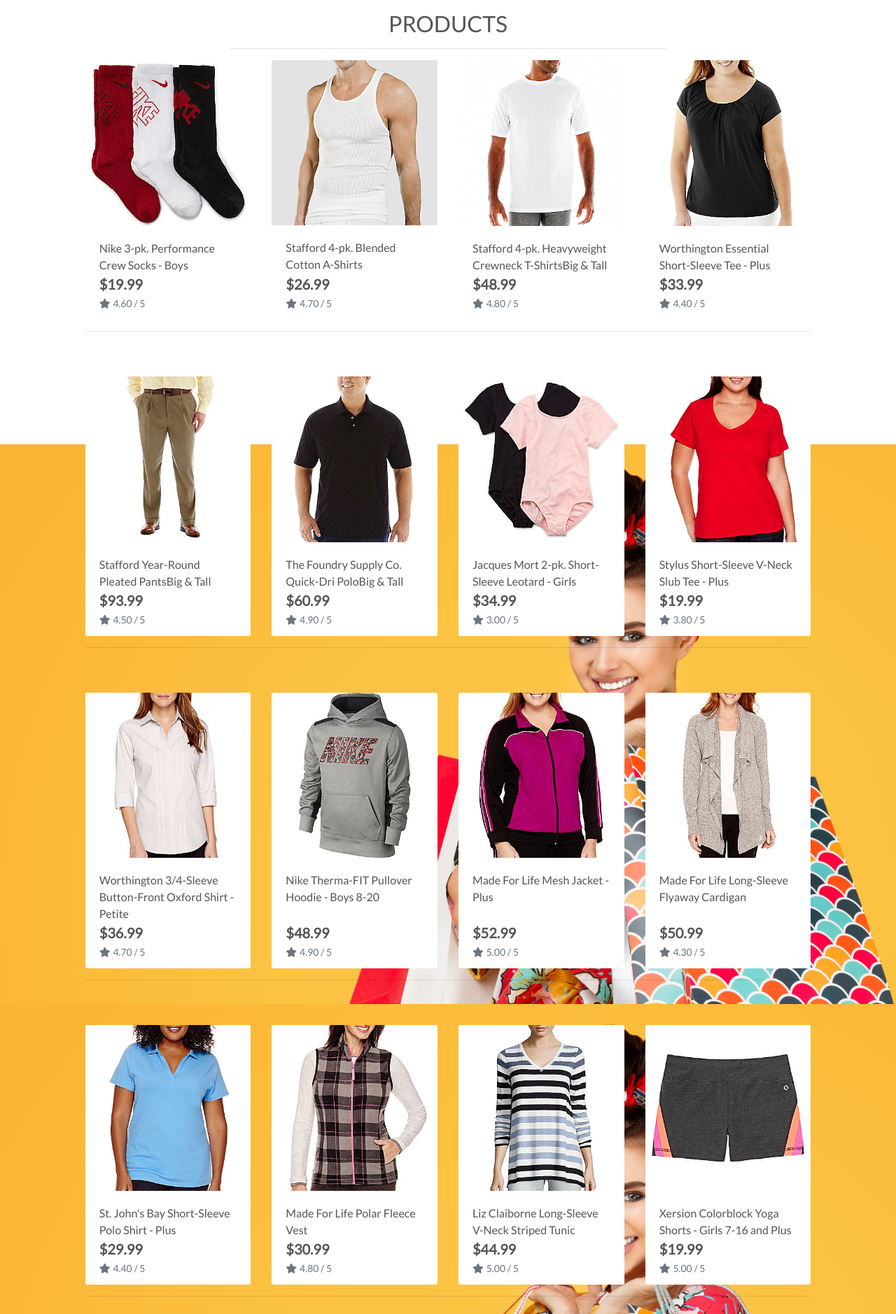
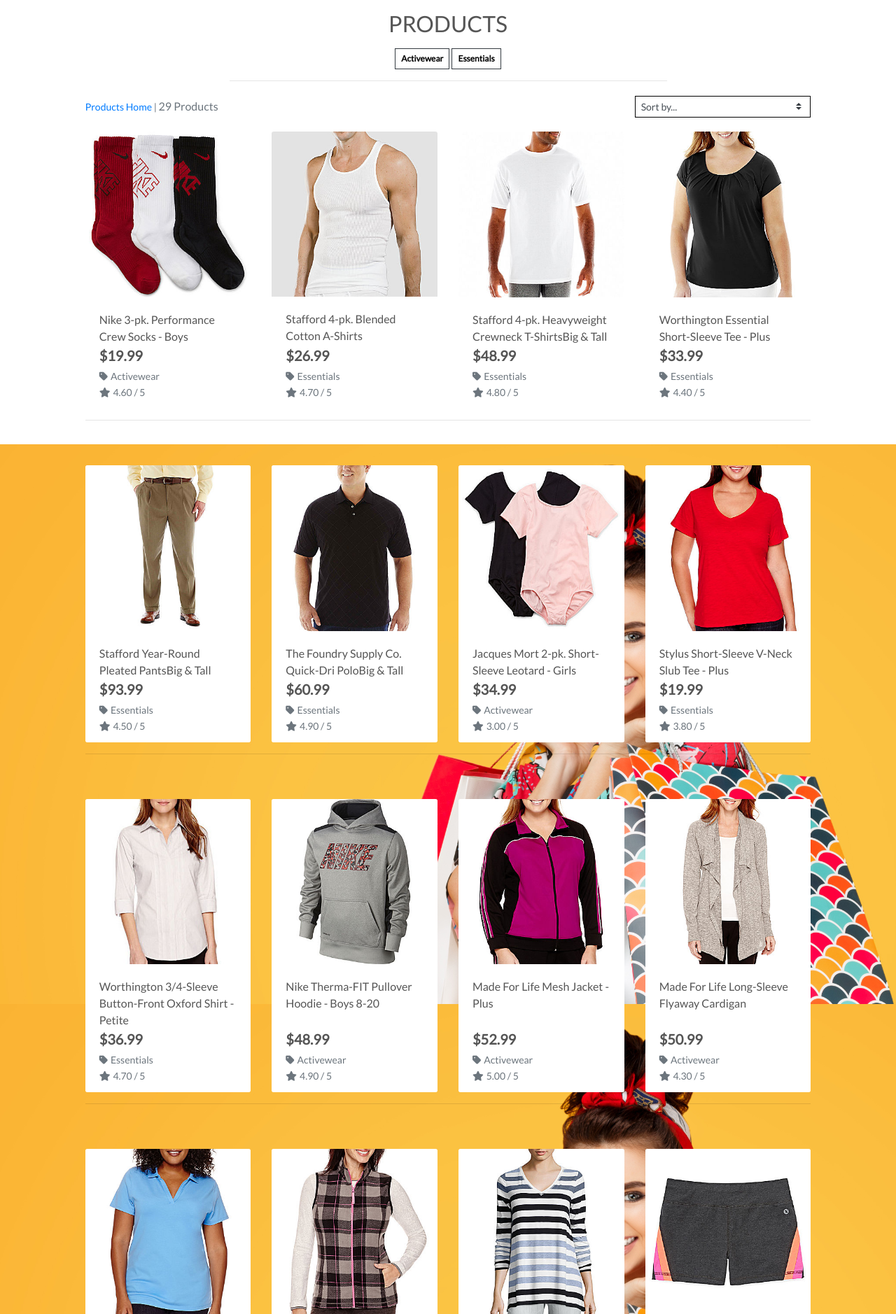
Before and after one commit to h7qju7ts/boutique_ado_v1, a Django app: a page that uses templates/includes/main-nav.html in a window 1280 px wide. Shown: the part 165-2043 px from the top of the page at 70% size. Run offline with Django 3.2, Linux system fonts and the light colour scheme; data comes from the database, SQL or seed files in the repository; some libraries are stand-ins or nearby versions.

Commit message:
added sorting and product counts to page

```diff
--- a/products/templates/products/products.html
+++ b/products/templates/products/products.html
@@ -15,12 +15,41 @@
         <div class="row">
             <div class="col text-center mt-3">
                 <h2 class="logo-font">Products</h2>
+                {% for c in current_categories %}
+                    <a class="category-badge text-decoration-none" href="{% url 'products' %}?category={{ c.name }}">
+                        <span class="p-2 mt-2 badge badge-white text-black rounded-0 border border-dark">{{ c.friendly_name }}</span>
+                    </a>
+                {% endfor %}
                 <hr class="w-50 mb-1">
             </div>
         </div>
         <div class="row">
             <div class="product-container col-10 offset-1">
-                <div class="row mt-1 mb-2"></div>
+                <div class="row mt-1 mb-2">
+                    <div class="col-12 col-md-6 my-auto order-md-last d-flex justify-content-center justify-content-md-end">
+                        <div class="sort-select-wrapper w-50">
+                            <select id="sort-selector" class="custom-select custom-select-sm rounded-0 border border-{% if current_sorting != 'None_None' %}info{% else %}black{% endif %}">
+                                <option value="reset" {% if current_sorting == 'None_None' %}selected{% endif %}>Sort by...</option>
+                                <option value="price_asc" {% if current_sorting == 'price_asc' %}selected{% endif %}>Price (low to high)</option>
+                                <option value="price_desc" {% if current_sorting == 'price_desc' %}selected{% endif %}>Price (high to low)</option>
+                                <option value="rating_asc" {% if current_sorting == 'rating_asc' %}selected{% endif %}>Rating (low to high)</option>
+                                <option value="rating_desc" {% if current_sorting == 'rating_desc' %}selected{% endif %}>Rating (high to low)</option>
+                                <option value="name_asc" {% if current_sorting == 'name_asc' %}selected{% endif %}>Name (A-Z)</option>
+                                <option value="name_desc" {% if current_sorting == 'name_desc' %}selected{% endif %}>Name (Z-A)</option>
+                                <option value="category_asc" {% if current_sorting == 'category_asc' %}selected{% endif %}>Category (A-Z)</option>
+                                <option value="category_desc" {% if current_sorting == 'category_desc' %}selected{% endif %}>Category (Z-A)</option>
+                            </select>
+                        </div>
+                    </div>
+                    <div class="col-12 col-md-6 order-md-first">
+                        <p class="text-muted mt-3 text-center text-md-left">
+                            {% if search_term or current_categories or current_sorting != 'None_None' %}
+                                <span class="small"><a href="{% url 'products' %}">Products Home</a> | </span>
+                            {% endif %}
+                            {{ products|length }} Products{% if search_term %} found for <strong>"{{ search_term }}"</strong>{% endif %}
+                        </p>
+                    </div>
+                </div>
                 <div class="row">
                     {% for product in products %}
                         <div class="col-sm-6 col-md-6 col-lg-4 col-xl-3">
@@ -41,6 +70,13 @@
                                     <div class="row">
                                         <div class="col">
                                             <p class="lead mb-0 text-left font-weight-bold">${{ product.price }}</p>
+                                            {% if product.category %}
+                                            <p class="small mt-1 mb-0">
+                                                <a class="text-muted" href="{% url 'products' %}?category={{ product.category.name }}">
+                                                    <i class="fas fa-tag mr-1"></i>{{ product.category.friendly_name }}
+                                                </a>
+                                            </p>
+                                            {% endif %}
                                             {% if product.rating %}
                                                 <small class="text-muted"><i class="fas fa-star mr-1"></i>{{ product.rating }} / 5</small>
                                             {% else %}
--- a/products/views.py
+++ b/products/views.py
@@ -21,6 +21,9 @@ def all_products(request):
             if sortkey == 'name':
                 sortkey = 'lower_name'
                 products = products.annotate(lower_name=Lower('name'))
+
+            if sortkey == 'category':
+                sortkey = 'category__name'
 
             if 'direction' in request.GET:
                 direction = request.GET['direction']
--- a/static/css/base.css
+++ b/static/css/base.css
@@ -70,6 +70,12 @@ body {
 	z-index: -1;
 }
 
+a.category-badge > span.badge:hover {
+    background: #212529 !important;
+    color: #fff !important;
+}
+
+
 
 /* -------------------------------- Media Queries */
 
--- a/templates/includes/main-nav.html
+++ b/templates/includes/main-nav.html
@@ -17,10 +17,10 @@
                 Clothing
             </a>
             <div class="dropdown-menu border-0" aria-labelledby="clothing-link">
-                <a href="{% url 'products' %}?category=activeweare,essentials" class="dropdown-item">Activewear &amp; Essentials</a>
+                <a href="{% url 'products' %}?category=activewear,essentials" class="dropdown-item">Activewear &amp; Essentials</a>
                 <a href="{% url 'products' %}?category=jeans" class="dropdown-item">Jeans</a>
                 <a href="{% url 'products' %}?category=shirts" class="dropdown-item">Shirts</a>
-                <a href="{% url 'products' %}?category=activeweare,essentials,jeans,shirts" class="dropdown-item">All Clothing</a>
+                <a href="{% url 'products' %}?category=activewear,essentials,jeans,shirts" class="dropdown-item">All Clothing</a>
             </div>
         </li>
 
@@ -43,7 +43,7 @@
                 <a href="{% url 'products' %}?category=new_arrivals" class="dropdown-item">New Arrivals</a>
                 <a href="{% url 'products' %}?category=deals" class="dropdown-item">Deals</a>
                 <a href="{% url 'products' %}?category=clearance" class="dropdown-item">Clearance</a>
-                <a href="{% url 'products' %}?category=new_arivals,deals,clearance" class="dropdown-item">All Specials</a>
+                <a href="{% url 'products' %}?category=new_arrivals,deals,clearance" class="dropdown-item">All Specials</a>
             </div>
         </li>
     </ul>
```
Also changed, not shown: products/templates/products/product_detail.html (+7 -0 lines).
